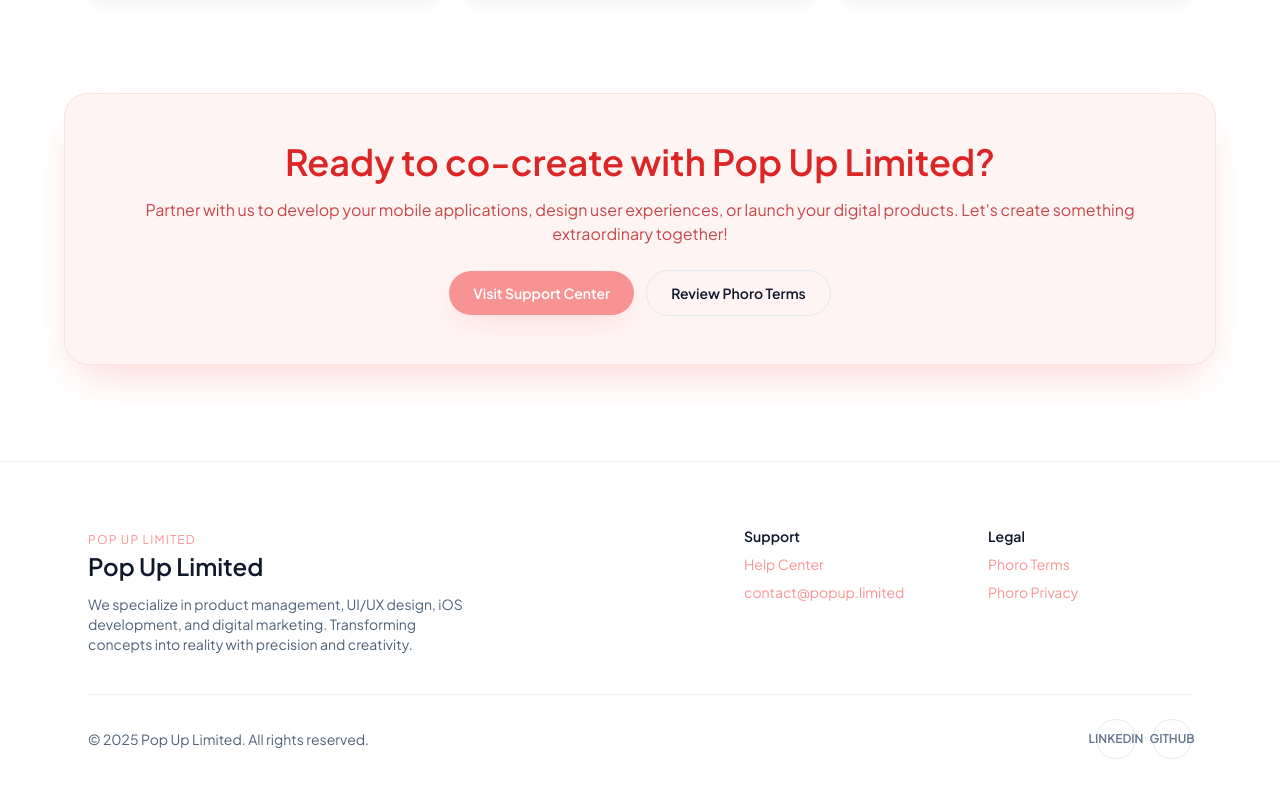
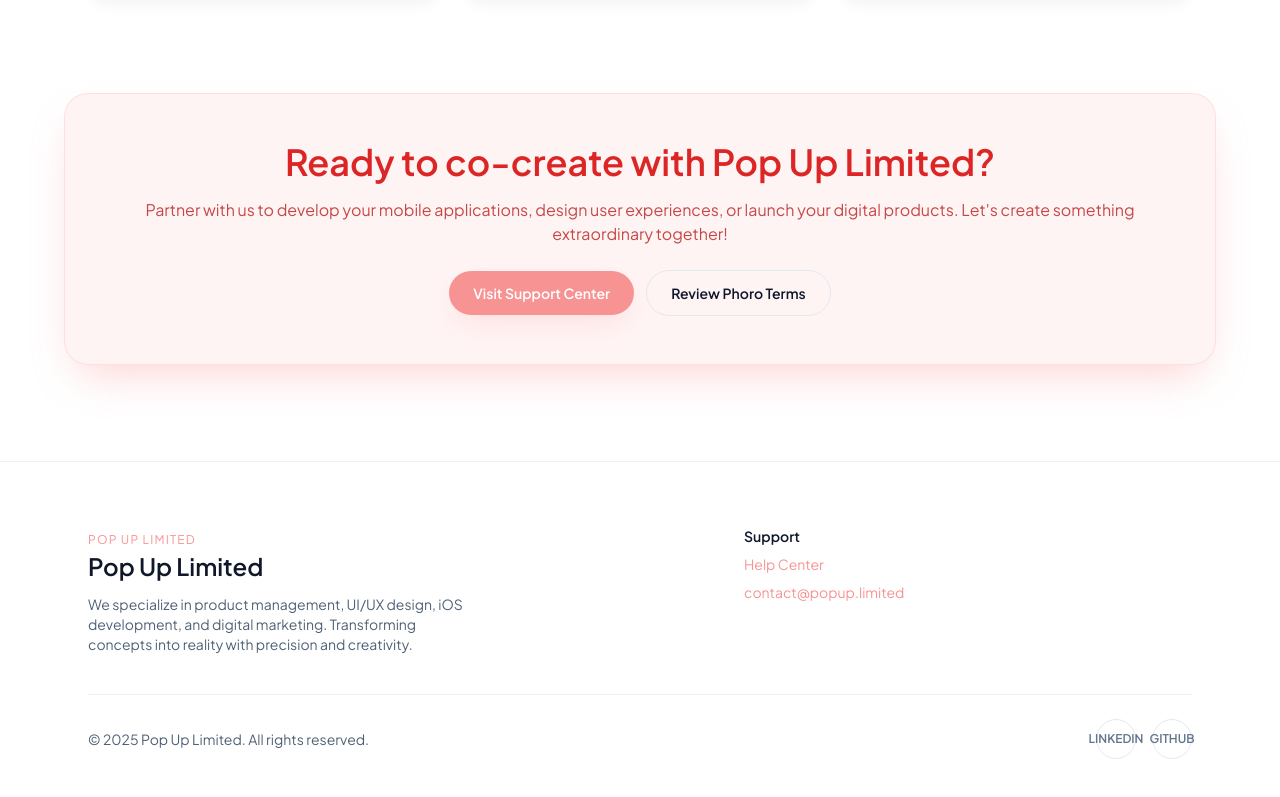
Before and after one commit to Pop-Up-Limited/Pop-Up-Limited-Web, an Astro site: page / in a window 1280 px wide. Shown: the part 1924-2721 px from the top of the page. Built offline with nearby package versions, Linux system fonts and the light colour scheme; Astro itself is replaced by a stand-in of ours.

Commit message:
Remove Legal section from footer since only Phoro has legal documents, accessible via navigation

```diff
--- a/src/components/Footer.astro
+++ b/src/components/Footer.astro
@@ -15,7 +15,7 @@
         </p>
       </div>
 
-      <div class="grid w-full grid-cols-1 gap-10 text-sm md:max-w-md md:grid-cols-2">
+      <div class="grid w-full grid-cols-1 gap-10 text-sm md:max-w-md">
         <div class="space-y-2">
           <h4 class="font-semibold text-foreground dark:text-foreground-dark">Support</h4>
           <ul class="space-y-2 text-foreground-muted dark:text-slate-300">
@@ -26,18 +26,6 @@
               <a class="hover:text-brand-600" href={`mailto:${SUPPORT_EMAIL}`}>
                 {SUPPORT_EMAIL}
               </a>
-            </li>
-          </ul>
-        </div>
-
-        <div class="space-y-2">
-          <h4 class="font-semibold text-foreground dark:text-foreground-dark">Legal</h4>
-          <ul class="space-y-2 text-foreground-muted dark:text-slate-300">
-            <li>
-              <a class="hover:text-brand-600" href="/phoro/terms-and-conditions">Phoro Terms</a>
-            </li>
-            <li>
-              <a class="hover:text-brand-600" href="/phoro/privacy">Phoro Privacy</a>
             </li>
           </ul>
         </div>
```
